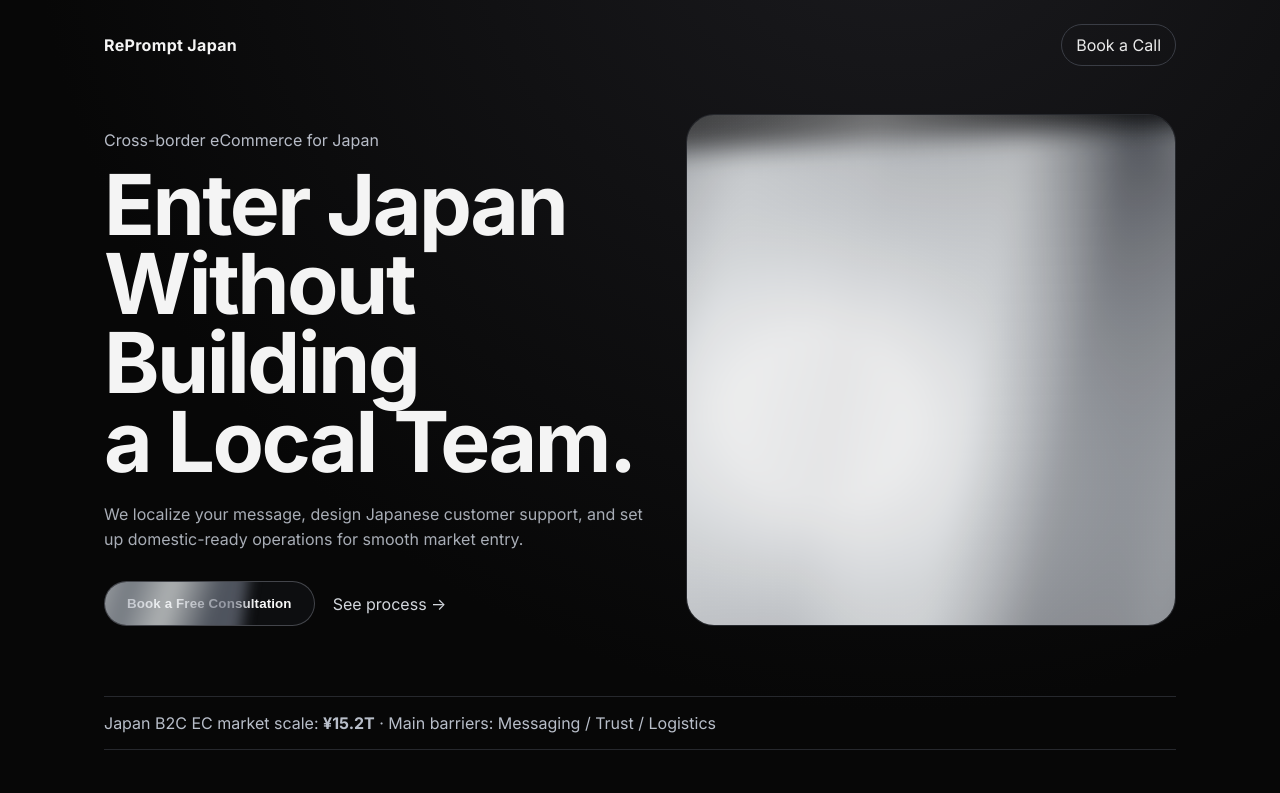
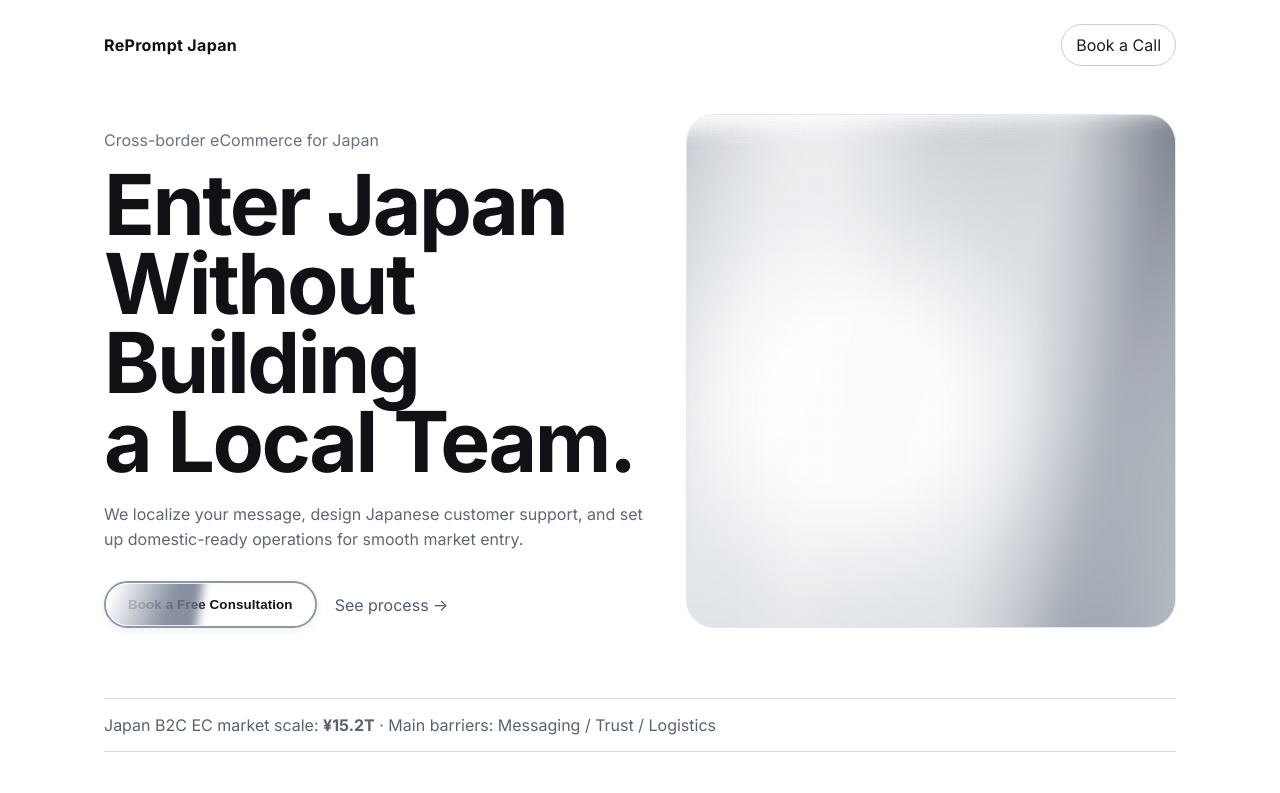
Before and after one commit to shin1219-eng/EC_LP, a plain HTML site: page index.html in a window 1280 px wide. Shown: the top 793 px of the page. Drawn offline with Linux system fonts and the light colour scheme.

Commit message:
Refine liquid button motion and switch LP to white trust-focused theme

```diff
--- a/script.js
+++ b/script.js
@@ -2,8 +2,8 @@ const blob = document.querySelector('.silver-blob');
 
 window.addEventListener('pointermove', (e) => {
   if (!blob) return;
-  const x = (e.clientX / window.innerWidth - 0.5) * 8;
-  const y = (e.clientY / window.innerHeight - 0.5) * 6;
-  blob.style.filter = `blur(${12 + Math.abs(y) * 0.25}px) saturate(85%)`;
-  blob.style.transform = `translateX(${x - 6}%) translateY(${y * 0.25 + 2}%) rotate(${-6 + x * 0.2}deg)`;
+  const x = (e.clientX / window.innerWidth - 0.5) * 16;
+  const y = (e.clientY / window.innerHeight - 0.5) * 10;
+  blob.style.filter = `blur(${10 + Math.abs(y) * 0.4}px) saturate(92%)`;
+  blob.style.transform = `translateX(${x - 10}%) translateY(${y * 0.35 + 3}%) rotate(${-7 + x * 0.35}deg)`;
 });
--- a/styles.css
+++ b/styles.css
@@ -1,16 +1,16 @@
 :root {
-  --bg: #070707;
-  --panel: #111214;
-  --text: #f4f4f4;
-  --muted: #a8adb6;
-  --line: #26282d;
+  --bg: #ffffff;
+  --panel: #ffffff;
+  --text: #0f1115;
+  --muted: #5f6773;
+  --line: #d9dee7;
 }
 
 * { box-sizing: border-box; }
 body {
   margin: 0;
   font-family: 'Inter', system-ui, -apple-system, sans-serif;
-  background: radial-gradient(circle at 70% -10%, #1b1b1f 0%, var(--bg) 45%);
+  background: var(--bg);
   color: var(--text);
 }
 
@@ -24,11 +24,12 @@ body {
 }
 .logo { font-weight: 700; letter-spacing: 0.02em; }
 .ghost {
-  border: 1px solid #3a3d45;
-  color: #eaeaea;
+  border: 1.5px solid #c8ced9;
+  color: #1a1f27;
   text-decoration: none;
   padding: 10px 14px;
   border-radius: 999px;
+  background: #fff;
 }
 
 .hero {
@@ -39,7 +40,7 @@ body {
   grid-template-columns: 1.1fr 1fr;
   gap: 42px;
 }
-.eyebrow { color: #b7bcc7; margin-bottom: 16px; }
+.eyebrow { color: #6a7280; margin-bottom: 16px; }
 h1 {
   margin: 0 0 20px;
   font-size: clamp(42px, 7vw, 84px);
@@ -59,25 +60,25 @@ h1 {
   gap: 18px;
   flex-wrap: wrap;
 }
-.text-link { color: #d3d7dd; text-decoration: none; }
+.text-link { color: #4e5b72; text-decoration: none; }
 
 .hero-visual {
   position: relative;
   min-height: 440px;
-  border: 1px solid var(--line);
+  border: 1px solid #e3e7ef;
   border-radius: 28px;
   overflow: hidden;
-  background: linear-gradient(170deg, #0f1012, #0a0a0a 65%);
+  background: linear-gradient(180deg, #ffffff 0%, #f1f4f9 100%);
 }
 .silver-blob {
   position: absolute;
   inset: 10% -20% -22% -20%;
   background:
-    radial-gradient(100% 120% at 30% 45%, rgba(255,255,255,.82) 0 12%, rgba(188,194,201,.7) 28%, rgba(64,67,75,.45) 58%, transparent 72%),
-    linear-gradient(105deg, #6b6f76 3%, #eef1f3 18%, #7f858f 34%, #f2f3f4 49%, #5f636b 61%, #d8dde1 76%, #8c9096 92%);
-  filter: blur(12px) saturate(85%);
-  animation: drift 9s cubic-bezier(0.22,1,0.36,1) infinite alternate;
-  transform: translateX(-6%) translateY(2%) rotate(-6deg);
+    radial-gradient(100% 120% at 30% 45%, rgba(255,255,255,.92) 0 12%, rgba(199,205,214,.75) 28%, rgba(107,114,127,.4) 58%, transparent 72%),
+    linear-gradient(105deg, #848b97 3%, #ffffff 18%, #9ea5b1 34%, #f7f9fb 49%, #757d8a 61%, #e2e8ee 76%, #9ba1ab 92%);
+  filter: blur(10px) saturate(92%);
+  animation: drift 6.4s cubic-bezier(0.22,1,0.36,1) infinite alternate;
+  transform: translateX(-10%) translateY(3%) rotate(-7deg);
   opacity: .95;
 }
 .silver-blob::before,
@@ -85,41 +86,50 @@ h1 {
   content: "";
   position: absolute;
   inset: -18%;
-  background: linear-gradient(95deg, transparent 20%, rgba(255,255,255,.42) 40%, transparent 65%);
-  animation: sheen 3.4s linear infinite;
+  background: linear-gradient(95deg, transparent 18%, rgba(255,255,255,.65) 40%, transparent 68%);
+  animation: sheen 2.1s linear infinite;
   mix-blend-mode: screen;
 }
-.silver-blob::after { animation-delay: 1.4s; opacity: .6; }
+.silver-blob::after { animation-delay: .8s; opacity: .75; }
 .grain {
   position: absolute; inset: 0;
-  background-image: radial-gradient(rgba(255,255,255,.055) .8px, transparent .8px);
+  background-image: radial-gradient(rgba(10,13,19,.04) .8px, transparent .8px);
   background-size: 3px 3px;
-  mix-blend-mode: soft-light;
-  opacity: .45;
+  mix-blend-mode: multiply;
+  opacity: .35;
 }
 
 .liquid-btn {
   position: relative;
-  border: 1px solid #aeb4bf55;
-  color: #f8f8f8;
+  border: 2.5px solid #8e97a6;
+  color: #101319;
   padding: 14px 22px;
   border-radius: 999px;
-  font-weight: 600;
+  font-weight: 700;
   letter-spacing: .01em;
-  background: #0d0e10;
+  background: #ffffff;
   cursor: pointer;
   overflow: hidden;
+  box-shadow: 0 2px 8px rgba(36,43,57,.08);
 }
 .liquid-btn::before {
   content: "";
-  position: absolute; inset: -220% -10%;
-  background: linear-gradient(100deg, #5d636d 14%, #f5f7f8 35%, #9ea4ae 52%, #f1f4f5 66%, #6d7380 82%);
-  transform: translateX(-36%) rotate(8deg);
-  transition: transform .9s cubic-bezier(0.22,1,0.36,1);
-  filter: blur(7px) contrast(106%);
-  opacity: .7;
+  position: absolute;
+  inset: -260% -20%;
+  background: linear-gradient(100deg, #77808f 8%, #ffffff 29%, #a0a8b5 48%, #ffffff 63%, #727b8c 84%);
+  transform: translateX(-54%) rotate(9deg);
+  transition: transform .55s cubic-bezier(0.22,1,0.36,1);
+  filter: blur(5px) contrast(114%);
+  opacity: .84;
 }
-.liquid-btn:hover::before { transform: translateX(34%) rotate(8deg); }
+.liquid-btn::after {
+  content: "";
+  position: absolute;
+  inset: 0;
+  border-radius: inherit;
+  box-shadow: inset 0 0 0 1px rgba(255,255,255,.82);
+}
+.liquid-btn:hover::before { transform: translateX(54%) rotate(9deg); }
 .liquid-btn span, .liquid-btn { position: relative; z-index: 1; }
 .liquid-btn.large { font-size: 16px; padding: 16px 28px; }
 
@@ -127,7 +137,7 @@ h1 {
   max-width: 1120px;
   margin: 0 auto;
   padding: 0 24px 46px;
-  color: #b8bec9;
+  color: #596171;
 }
 .strip p {
   border-top: 1px solid var(--line);
@@ -146,7 +156,7 @@ h1 {
 }
 .cards article {
   border: 1px solid var(--line);
-  background: #0f1012;
+  background: #ffffff;
   border-radius: 16px;
   padding: 20px;
 }
@@ -167,19 +177,19 @@ h1 {
   border: 1px solid var(--line);
   border-radius: 14px;
   padding: 18px;
-  background: #101113;
+  background: #fff;
 }
 .pricing h2, .contact h2 { font-size: 36px; letter-spacing: -0.02em; margin: 0 0 18px; }
 .contact { padding-bottom: 80px; }
 .contact p { color: var(--muted); margin: 0 0 20px; }
 
 @keyframes drift {
-  0% { transform: translateX(-10%) translateY(4%) rotate(-7deg) scale(1.02); }
-  100% { transform: translateX(6%) translateY(-2%) rotate(-3deg) scale(1.07); }
+  0% { transform: translateX(-15%) translateY(5%) rotate(-8deg) scale(1.01); }
+  100% { transform: translateX(11%) translateY(-4%) rotate(-2deg) scale(1.09); }
 }
 @keyframes sheen {
-  from { transform: translateX(-30%); }
-  to { transform: translateX(34%); }
+  from { transform: translateX(-46%); }
+  to { transform: translateX(52%); }
 }
 
 @media (max-width: 980px) {
```
